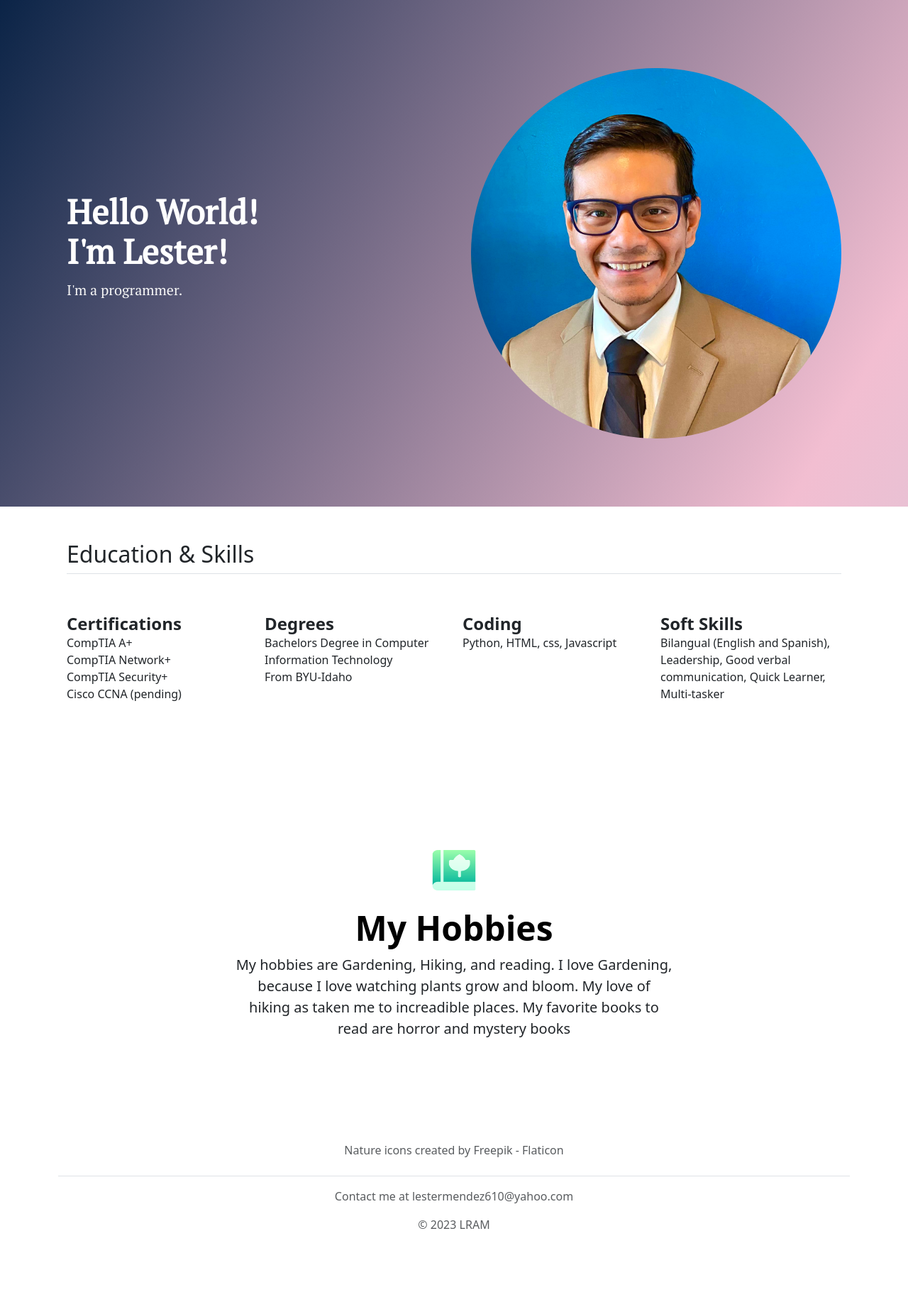
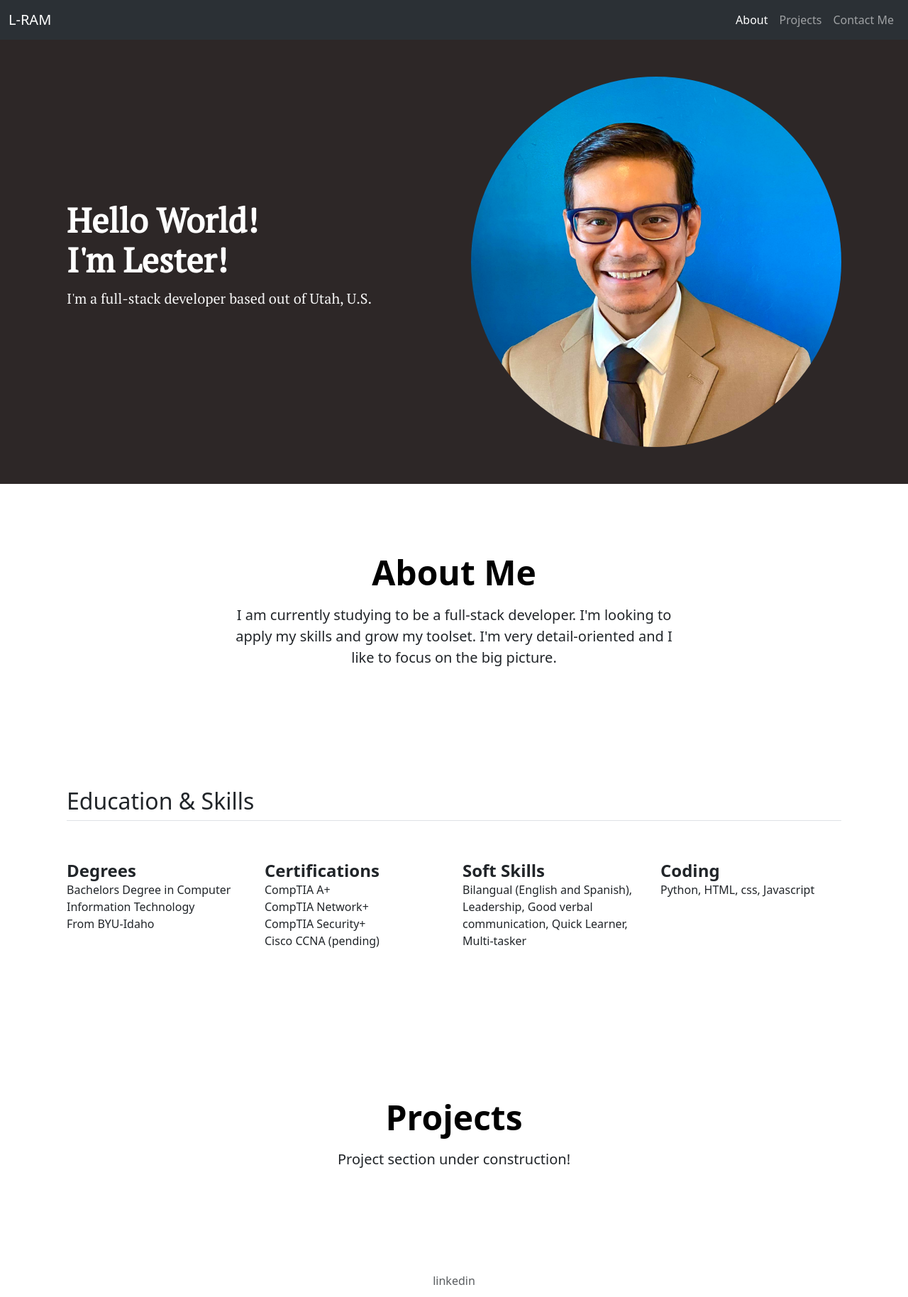
Before and after one commit to LRAM1994/LRAM1994.github.io, a plain HTML site: page index.html in a window 1280 px wide. Shown: the top 1828 px of the page at 71% size. Before the commit the page ends 1794 px from the top, so only its background shows below. Drawn offline with nearby package versions, Linux system fonts and the light colour scheme.

Commit message:
updates to content
took out the hobbies section added an about me section. skills and education section was rearranged. nav bar was added. projects section was added, projects will be added on another pages

```diff
--- a/css/style.css
+++ b/css/style.css
@@ -1,7 +1,5 @@
 .gradient-background {
-    background: linear-gradient(300deg, #A5D7E8, #F2BED1, #0B2447);
-    background-size: 180% 180%;
-    animation: gradient-animation 18s ease infinite;
+    background: #2D2727
   }
 
 .profile-picture{
--- a/index.html
+++ b/index.html
@@ -11,9 +11,26 @@
     <title>LRAM</title>
 </head>
 <body>
+    <!-- Nav Bar -->
+    <nav class="navbar navbar-expand-lg bg-body-tertiary" data-bs-theme="dark">
+      <div class="container-fluid">
+        <a class="navbar-brand" href="#">L-RAM</a>
+        <button class="navbar-toggler" type="button" data-bs-toggle="collapse" data-bs-target="#navbarNavAltMarkup" aria-controls="navbarNavAltMarkup" aria-expanded="false" aria-label="Toggle navigation">
+          <span class="navbar-toggler-icon"></span>
+        </button>
+        <div class="collapse navbar-collapse justify-content-end" id="navbarNavAltMarkup">
+          <div class="navbar-nav">
+            <a class="nav-link active" aria-current="page" href="#">About</a>
+            <a class="nav-link" href="#">Projects</a>
+            <a class="nav-link" href="#">Contact Me</a>
+          </div>
+        </div>
+      </div>
+    </nav>
+
     <!-- Intro and background -->
     <section id="intro" class="gradient-background">
-        <div class="container col-xxl-8 px-4 py-5">
+        <div class="container col-xxl-8 px-4 py-1">
             <div class="row flex-lg-row-reverse align-items-center g-5 py-5">
             <div class="col-10 col-sm-8 col-lg-6">
                 <img src="images/Lester_04.jpg" class="d-block mx-lg-auto img-fluid width='700px'
@@ -22,9 +39,22 @@
             <div class="col-lg-6">
                 <h1 class="display-5 fw-bold text-white lh-1 pb-0 letter-ch">Hello World!</h1>
                 <h1 class="display-5 fw-bold text-white lh-1 mb-3 letter-ch">I'm Lester!</h1>
-                <p class="lead letter-ch">I'm a programmer.</p>
+                <p class="lead letter-ch">I'm a full-stack developer based out of Utah, U.S.</p>
             </div>
             </div>
+        </div>
+    </section>
+
+    <!-- About me section -->
+    <section id="about">
+      <div class="px-4 py-5 my-5 text-center">
+        <h1 class="display-5 fw-bold text-body-emphasis mb-3">About Me</h1>
+          <div class="col-lg-6 mx-auto">
+            <p class="lead mb-4">
+              I am currently studying to be a full-stack developer. I'm looking to apply my skills and grow my toolset.
+              I'm very detail-oriented and I like to focus on the big picture.
+            </p>
+          </div>
         </div>
     </section>
 
@@ -36,20 +66,14 @@
             <div class="row row-cols-1 row-cols-sm-2 row-cols-md-3 row-cols-lg-4 g-4 py-5">
               <div class="col d-flex align-items-start">
                 <div>
-                  <h3 class="fw-bold mb-0 fs-4">Certifications</h3>
-                  <p>CompTIA A+ <br> CompTIA Network+ <br> CompTIA Security+ <br> Cisco CCNA (pending)</p>
-                </div>
-              </div>
-              <div class="col d-flex align-items-start">
-                <div>
                   <h3 class="fw-bold mb-0 fs-4">Degrees</h3>
                   <p>Bachelors Degree in Computer Information Technology <br> From BYU-Idaho</p>
                 </div>
               </div>
               <div class="col d-flex align-items-start">
                 <div>
-                  <h3 class="fw-bold mb-0 fs-4">Coding</h3>
-                  <p>Python, HTML, css, Javascript</p>
+                  <h3 class="fw-bold mb-0 fs-4">Certifications</h3>
+                  <p>CompTIA A+ <br> CompTIA Network+ <br> CompTIA Security+ <br> Cisco CCNA (pending)</p>
                 </div>
               </div>
               <div class="col d-flex align-items-start">
@@ -58,27 +82,33 @@
                   <p>Bilangual (English and Spanish), Leadership, Good verbal communication, Quick Learner, Multi-tasker </p>
                 </div>
             </div>
+            <div class="col d-flex align-items-start">
+              <div>
+                <h3 class="fw-bold mb-0 fs-4">Coding</h3>
+                <p>Python, HTML, css, Javascript</p>
+              </div>
+            </div>
             </div>
           </div>
     </section>
-    <!-- Hobbys section -->
-    <section id="Hobbies">
-        <div class="px-4 py-5 my-5 text-center">
-            <img class="d-block mx-auto mb-4" src="images/book.png" alt="book image" width="72" height="57">
-            <h1 class="display-5 fw-bold text-body-emphasis">My Hobbies</h1>
-            <div class="col-lg-6 mx-auto">
-              <p class="lead mb-4">My hobbies are Gardening, Hiking, and reading. I love Gardening, because I love watching plants grow and bloom.
-                My love of hiking as taken me to increadible places. My favorite books to read are horror and mystery books
-              </p>
-            </div>
+
+    <!-- Project section -->
+    <section id="about">
+      <div class="px-4 py-5 my-5 text-center">
+        <h1 class="display-5 fw-bold text-body-emphasis mb-3">Projects</h1>
+          <div class="col-lg-6 mx-auto">
+            <p class="lead mb-4">
+              Project section under construction!
+            </p>
           </div>
+        </div>
     </section>
 
     <!-- footer section -->
     <div class="container">
         <footer class="py-3 my-4">
           <ul class="nav justify-content-center border-bottom pb-3 mb-3">
-            <li class="nav-item"><a href="https://www.flaticon.com/free-icons/nature" class="nav-link px-2 text-body-secondary">Nature icons created by Freepik - Flaticon</a></li>
+            <li class="nav-item"><a href="https://www.linkedin.com/in/lester-mendez-382616a7/" class="nav-link px-2 text-body-secondary">linkedin</a></li>
           </ul>
           <p class="text-center text-body-secondary">Contact me at lestermendez610@yahoo.com</p>
           <p class="text-center text-body-secondary">© 2023 LRAM</p>
```
